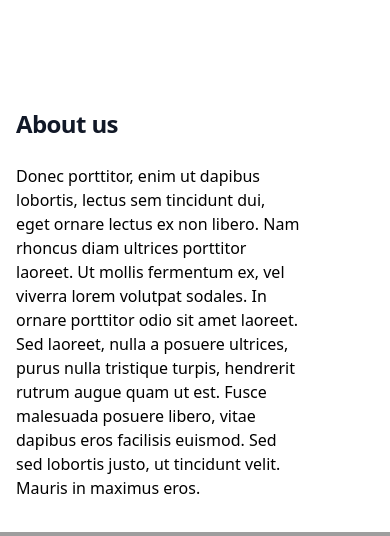
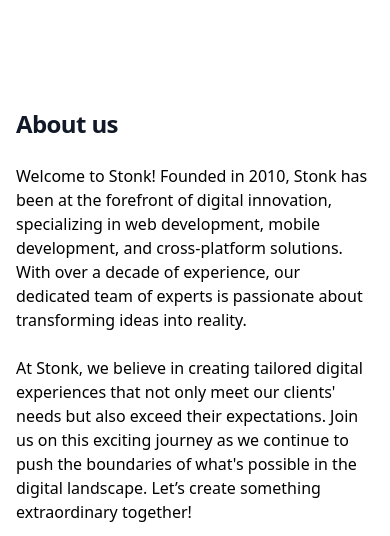
Before and after one commit to Rencell/Django_Template, a Django app: page /settings/ in a window 390 px wide. Shown: the part 72-608 px from the top of the page. Run offline with Django 5.2, Linux system fonts and the light colour scheme; some libraries are stand-ins or nearby versions; grey boxes are pictures that could not be loaded.

Commit message:
Final commit

```diff
--- a/Tobelonia/app/templates/app/Settings.html
+++ b/Tobelonia/app/templates/app/Settings.html
@@ -14,26 +14,32 @@
 
             <div class="pt-1"></div>
 
-            <main class="mt-10 mx-auto max-w-7xl px-4 sm:mt-12 sm:px-6 md:mt-16 lg:mt-20 lg:px-8 xl:mt-28">
+            <main class="mt-10 mx-auto max-w-7xl px-4 sm:mt-12 sm:px-6 md:mt-16">
                 <div class="sm:text-center lg:text-left">
                     <h2 class="my-6 text-2xl tracking-tight font-extrabold text-gray-900 sm:text-3xl md:text-4xl">
                         About us
                     </h2>
 
-                    <p class="w-4/5">
-                        Donec porttitor, enim ut dapibus lobortis, lectus sem tincidunt dui, eget ornare lectus ex non
-                        libero. Nam rhoncus diam ultrices porttitor laoreet. Ut mollis fermentum ex, vel viverra lorem
-                        volutpat sodales. In ornare porttitor odio sit amet laoreet. Sed laoreet, nulla a posuere
-                        ultrices, purus nulla tristique turpis, hendrerit rutrum augue quam ut est. Fusce malesuada
-                        posuere libero, vitae dapibus eros facilisis euismod. Sed sed lobortis justo, ut tincidunt
-                        velit. Mauris in maximus eros.
+                    <p>
+                        Welcome to Stonk!
+
+                        Founded in 2010, Stonk has been at the forefront of digital innovation, specializing in web
+                        development, mobile development, and cross-platform solutions. With over a decade of experience,
+                        our dedicated team of experts is passionate about transforming ideas into reality.
+                        <br><br>
+                        At Stonk, we believe in creating tailored digital experiences that not only meet our clients'
+                        needs but also exceed their expectations.
+
+                        Join us on this exciting journey as we continue to push the boundaries of what's possible in the
+                        digital landscape. Let’s create something extraordinary together!
                     </p>
                 </div>
             </main>
         </div>
     </div>
     <div class="lg:absolute lg:inset-y-0 lg:right-0 lg:w-1/2">
-        <img class="h-56 w-full object-cover sm:h-72 md:h-96 lg:w-full lg:h-full" src="https://cdn.pixabay.com/photo/2023/12/11/12/51/lynx-8443540_1280.jpg" alt="">
+        <img class="h-56 w-full object-cover sm:h-72 md:h-96 lg:w-full"
+            src="https://cdn.pixabay.com/photo/2023/12/11/12/51/lynx-8443540_1280.jpg" alt="">
     </div>
 </div>
 
```
